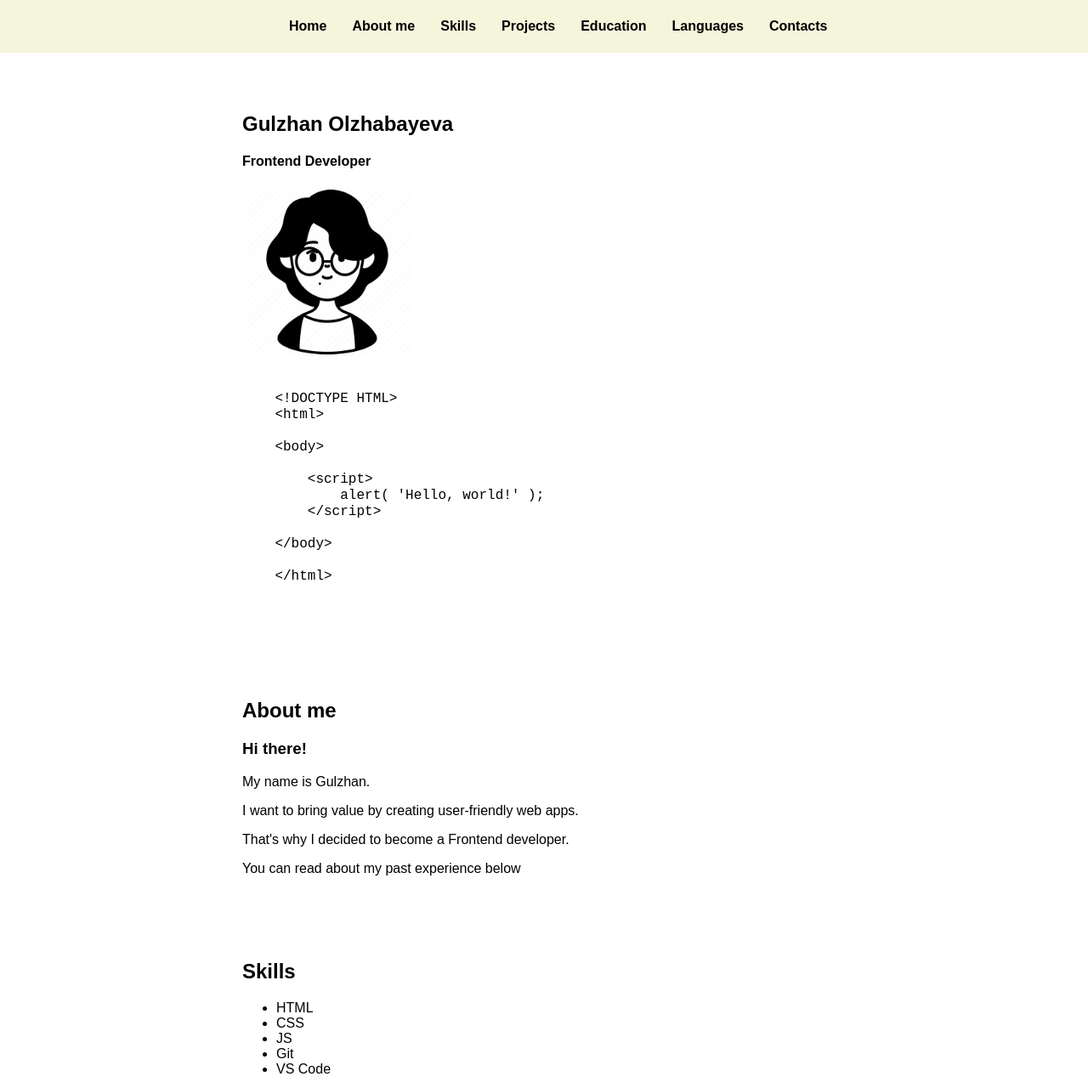
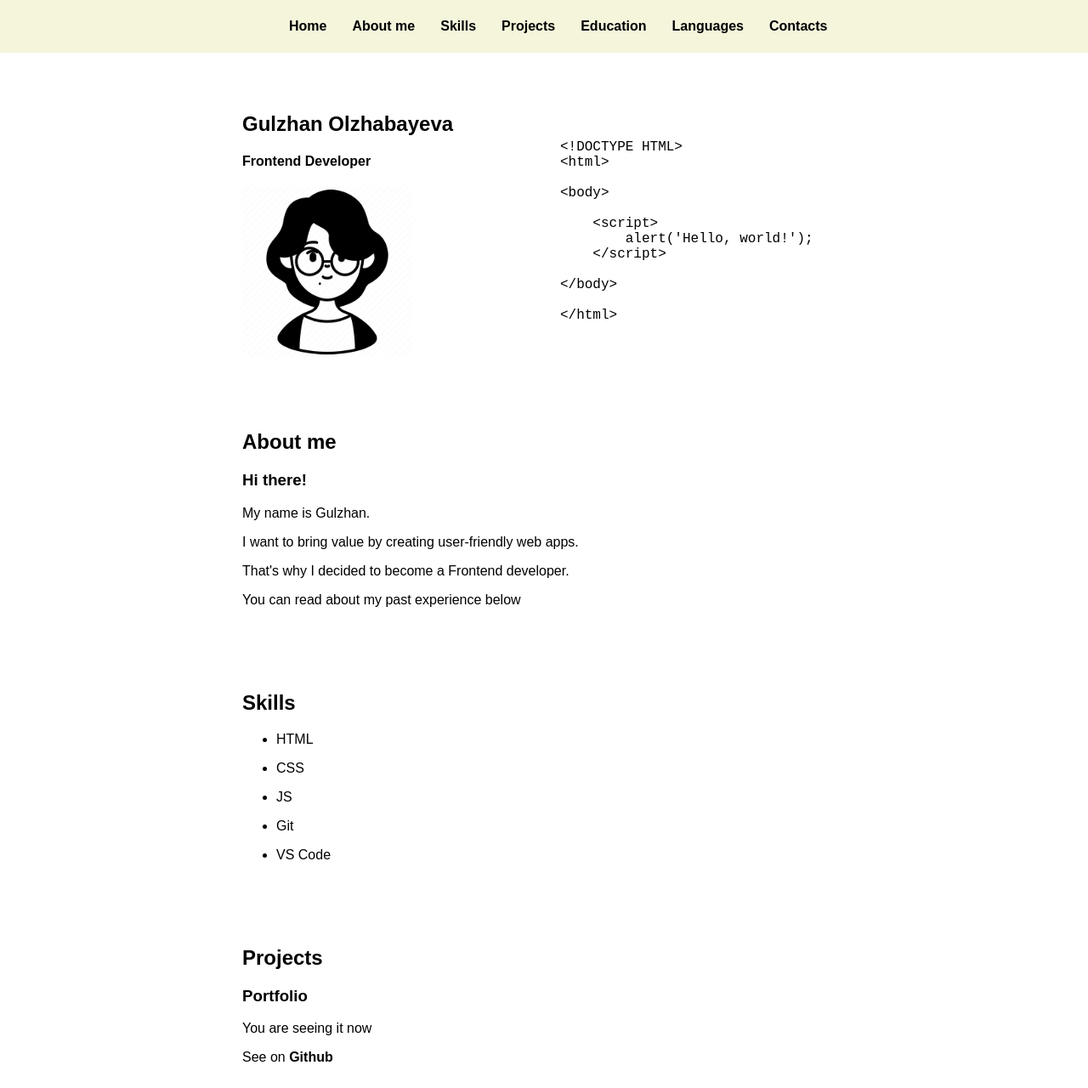
Before and after one commit to olgool/rsschool-cv, a plain HTML site: page index.html in a window 1280 px wide. Shown: the top 1280 px of the page at 85% size. Drawn offline with Linux system fonts and the light colour scheme.

Commit message:
fix: add more spacing and two columns

```diff
--- a/index.html
+++ b/index.html
@@ -26,13 +26,14 @@
 
     <main>
         <div class="container">
-
+            <div class="container two-columns">
                 <section class="section" id="profile">
-
                     <h1>Gulzhan Olzhabayeva</h1>
                     <h4>Frontend Developer</h4>
                     <img src="assets/img/avatar.png" alt="My avatar" width="200" height="200">
+                </section>
 
+                <section class="section">
                     <pre>
                         <code>
                             &lt;!DOCTYPE HTML&gt;
@@ -41,7 +42,7 @@
                             &lt;body&gt;
 
                                 &lt;script&gt;
-            alert( 'Hello, world!' );
+                                    alert('Hello, world!');
                                 &lt;/script&gt;
 
                             &lt;/body&gt;
@@ -49,8 +50,8 @@
                             &lt;/html&gt;
                         </code>
                     </pre>
-
                 </section>
+            </div>
 
             <section class="section" id="about-me">
                 <h2>About me</h2>
@@ -64,11 +65,11 @@
             <section class="section" id="skills">
                 <h2>Skills</h2>
                 <ul>
-                    <li>HTML</li>
-                    <li>CSS</li>
-                    <li>JS</li>
-                    <li>Git</li>
-                    <li>VS Code</li>
+                    <li><p>HTML</p></li>
+                    <li><p>CSS</p></li>
+                    <li><p>JS</p></li>
+                    <li><p>Git</p></li>
+                    <li><p>VS Code</p></li>
                 </ul>
             </section>
 
@@ -96,8 +97,8 @@
             <section class="section" id="languages">
                 <h2>Languages</h2>
                 <ul>
-                    <li>English (Pre-intermediate)</li>
-                    <li>Russian</li>
+                    <li><p>English (Pre-intermediate)</p></li>
+                    <li><p>Russian</p></li>
                 </ul>
             </section>
 
@@ -119,7 +120,7 @@
         </div>
     </footer>
 </body>
-<script>
+<!-- <script>
     alert( 'Hello, world!' );
-</script>
+</script> -->
 </html>
--- a/style.css
+++ b/style.css
@@ -49,15 +49,26 @@ main {
     margin: 0 auto;
   }
 
+  .two-columns {
+    display: flex;
+    flex-wrap: wrap;
+  }
+
+  .two-columns .section {
+    width: 50%;
+  }
+
 section {
     padding: 62px 0px 0px 0px;
 }
 
 code {
+    float: right;
     font-family: 'Courier New', Courier, monospace;
 }
 
 footer {
+    padding: 30px;
     background-color: beige;
   }
 
```
Lines whose indentation alone changed are shown as unchanged.
